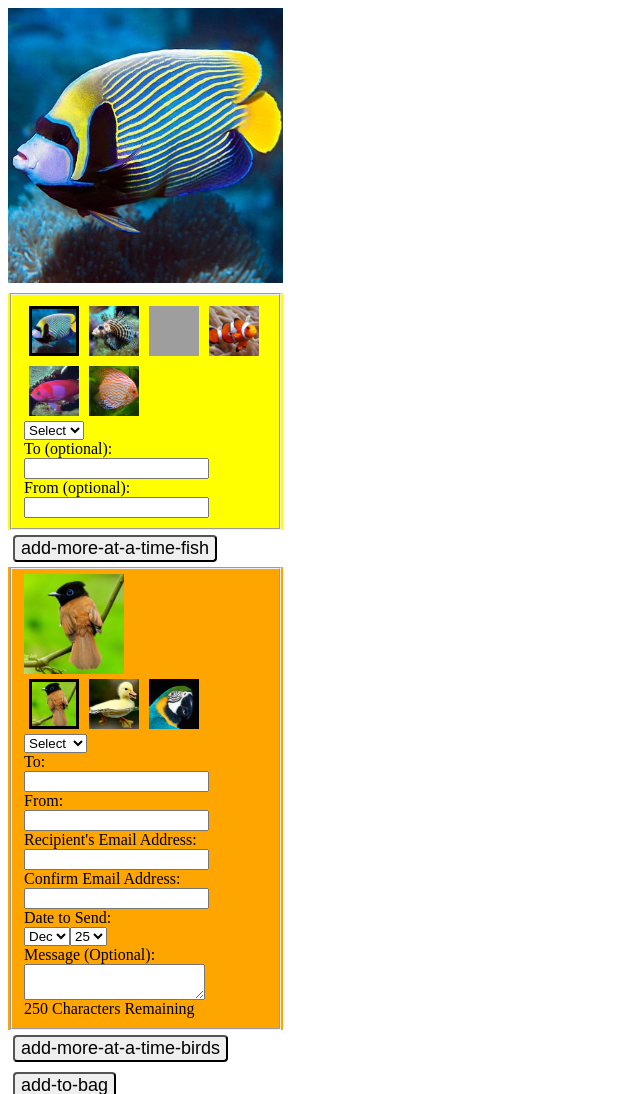
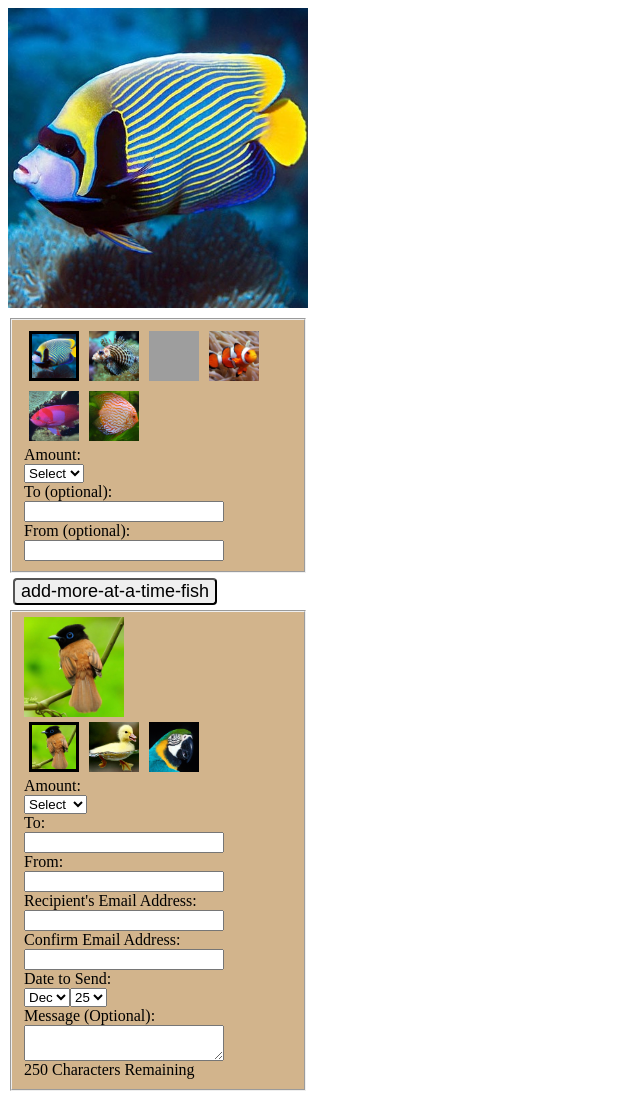
Before and after one commit to anefsky/fish, a plain HTML site: page index.html in a window 1280 px wide. Shown: the top 1094 px of the page, without its empty margins (0-640 px from the left). Drawn offline with Linux system fonts and the light colour scheme; grey boxes are pictures that could not be loaded.

Commit message:
left align single orders

```diff
--- a/css/site.css
+++ b/css/site.css
@@ -1,17 +1,14 @@
 body {
-    width: 275px;
 }
 
 #heading-display {
     width: 100%;
-    text-align: center;
+    /*text-align: center;*/
     margin-bottom: 10px;
 }
 
 #main-page-img {
-    width: 100%;
-   margin-left: auto;
-    margin-right: auto;
+    width: 300px;
 }
 
 .main-image-display {
@@ -47,7 +44,7 @@ input[type="radio"]:checked + label
     clear: both;
 }
 
-#section-order-mail fieldset:first-of-type img.main-image-display {
+#section-order-mail div.single-order:first-of-type img.main-image-display {
     display: none;
 }
 
@@ -62,17 +59,19 @@ input[type="radio"]:checked + label
 }
 
 #section-order-mail {
-    background-color: yellow;
+    /*background-color: yellow;*/
 }
 
 #section-order-email {
-    background-color: orange;
+    /*background-color: orange;*/
 }
 
 button {
     font-size: large;
     margin: 5px;
     border-radius: 4px;
+    clear: both;
+    float: left;
 }
 
 .month-control-cntnr {
@@ -87,3 +86,21 @@ button {
 .hidden {
     display: none;
 }
+
+input, textarea {
+    width: 200px;
+}
+
+.order-collection .single-order:first-child {
+    clear: both;
+}
+
+div.single-order {
+    width: 300px;
+    float: left;
+}
+
+fieldset {
+    background-color: tan;
+
+}
--- a/index.html
+++ b/index.html
@@ -18,7 +18,8 @@
 
         <div id="errors-on-page-notice" class="hidden">Please fix highlighted errors below</div>
 
-        <div id="section-order-mail">
+        <div id="section-order-mail" class="order-collection">
+            <div class="single-order">
 
                 <fieldset class="add-more-group">
 
@@ -28,6 +29,7 @@
                     </div>
 
                     <div class="amt-control-cntnr control">
+                        <div class="label">Amount:</div>
                         <select class="amt-control" required name="items[XXX].amount"></select>
                     </div>
 
@@ -42,12 +44,13 @@
                     </div>
 
                 </fieldset>
-
+            </div>
         </div>
 
         <button id="add-more-at-a-time-mail">add-more-at-a-time-fish</button>
 
-        <div id="section-order-email">
+        <div id="section-order-email" class="order-collection">
+            <div class="single-order">
                 <fieldset class="add-more-group">
 
                     <div class="design-control-cntnr control">
@@ -56,6 +59,7 @@
                     </div>
 
                     <div class="amt-control-cntnr control">
+                        <div class="label">Amount:</div>
                         <select class="amt-control" required name="items[XXX].amount"></select>
                     </div>
 
@@ -99,6 +103,7 @@
                 </fieldset>
 
             </div>
+        </div>
         <button id="add-more-at-a-time-email">add-more-at-a-time-birds</button>
         <button class="add-to-bag">add-to-bag</button>
 
@@ -106,7 +111,7 @@
             var AJN = AJN || {};
             AJN.data = AJN.data || {};
 
-            AJN.data.monthDays = [[25, 30], [1, 31], [1, 31]];
+            AJN.data.monthDays = [[25, 31], [1, 31], [1, 28]];
 
             AJN.data.dollarAmountsMail = [25, 50, 100, 250, 500];
 
--- a/js/giftcard.js
+++ b/js/giftcard.js
@@ -78,7 +78,8 @@ Giftcard.App = (function() { // Singleton
                 var moduleCollection = new Giftcard.ModuleCollection(elModuleCollection,
                         Giftcard.App.getInstance().getCfgParam("max_orders_per_type"));
                 Giftcard.App.getInstance().setProperty(params.collection_name, moduleCollection);
-                var elExistingModule = elModuleCollection.getElementsByClassName("add-more-group")[0];
+      //          var elExistingModule = elModuleCollection.getElementsByClassName("add-more-group")[0];
+                var elExistingModule = elModuleCollection.getElementsByClassName("single-order")[0];
                 var existingModule = new Giftcard.OrderModule(elExistingModule, formType, _getNextItemNum());
                 moduleCollection.setMasterModule(existingModule);
                 existingModule.brand();
```
Lines whose indentation alone changed are shown as unchanged.
